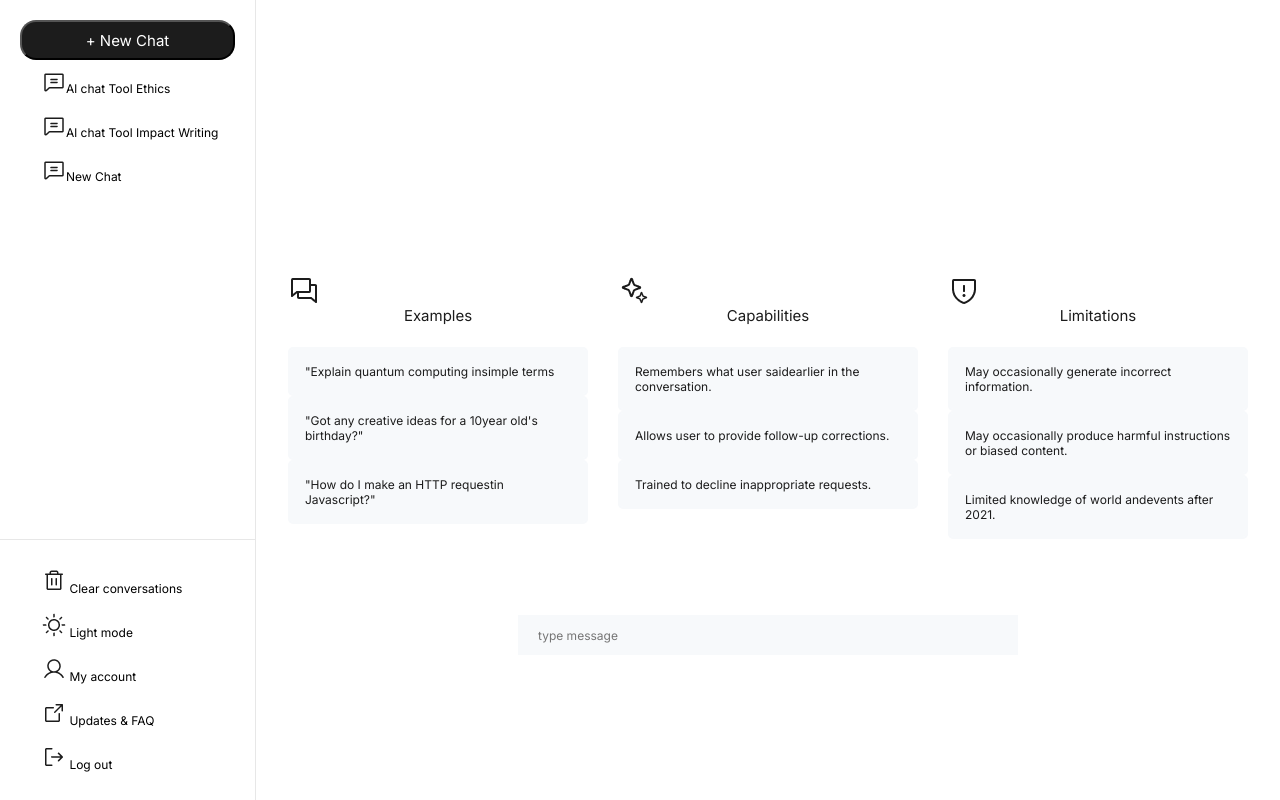
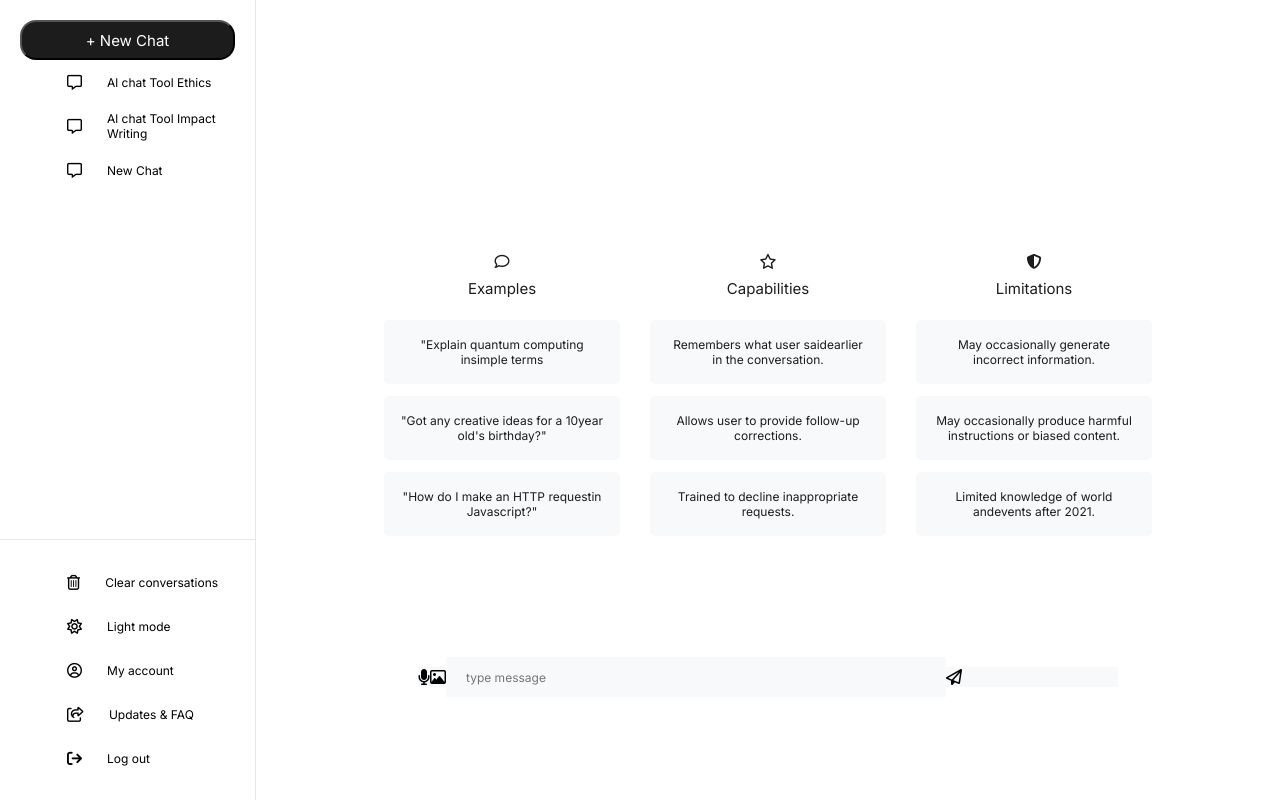
Before and after one commit to raulvv23/Senai-gpt, a plain HTML site: page chat/index.html in a window 1280 px wide. Drawn offline with Linux system fonts and the light colour scheme.

Commit message:
pagina de chat em andamento

```diff
--- a/chat/index.html
+++ b/chat/index.html
@@ -4,6 +4,8 @@
 
         <title>Layout 1</title>
         <link rel="stylesheet" href="style.css">
+        <script src="https://kit.fontawesome.com/742df96bb5.js" crossorigin="anonymous"></script>
+
     </head>
 
     <body class="container">
@@ -12,17 +14,17 @@
 
             <div class="top">
                 <button class="btn1">+ New Chat</button>
-                <button class="btn"> <img src="../assets-icones/ChatText (2).png" alt="icon">Al chat Tool Ethics</button>
-                <button class="btn"> <img src="../assets-icones/ChatText (2).png" alt="icone">Al chat Tool Impact Writing</button>
-                <button class="btn">  <img src="../assets-icones/ChatText (2).png" alt="icone">New Chat</button>
+                <button class="btn"> <i class="fa-regular fa-message"></i> Al chat Tool Ethics</button>
+                <button class="btn">  <i class="fa-regular fa-message"></i>Al chat Tool Impact Writing</button>
+                <button class="btn">   <i class="fa-regular fa-message"></i>New Chat</button>
             </div>
 
             <div class="bottom">
-                <button class="btn"><img src="../assets-icones/IconSet (1).png" alt=""> Clear conversations</button>
-                <button class="btn"><img src="../assets-icones/IconSet (2).png" alt=""> Light mode</button>
-                <button class="btn"><img src="../assets-icones/IconSet (3).png" alt=""> My account</button>
-                <button class="btn"><img src="../assets-icones/IconSet (4).png" alt=""> Updates & FAQ</button>
-                <button class="btn"><img src="../assets-icones/IconSet (5).png" alt=""> Log out</button>
+                <button class="btn"> <i class="fa-regular fa-trash-can"></i>Clear conversations</button>
+                <button class="btn"> <i class="fa-regular fa-sun"></i> Light mode</button>
+                <button class="btn"> <i class="fa-regular fa-circle-user"></i> My account</button>
+                <button class="btn"> <i class="fa-regular fa-share-from-square"></i> Updates & FAQ</button>
+                <button class="btn"> <i class="fa-solid fa-arrow-right-from-bracket"></i>Log out</button>
             </div>
 
         </aside>
@@ -35,7 +37,7 @@
 
                 <div class="sec">
 
-                    <img src="../assets-icones/IconSet (8).png" alt="icone">
+                    <span class="sec-p"><i class="fa-regular fa-comment"></i></span>
                     <p class="t1">Examples</p>
                     <p class="text">"Explain quantum computing insimple terms</p>
                     <p class="text">"Got any creative ideas for a 10year old's birthday?"</p>
@@ -44,7 +46,7 @@
                 </div>
 
                 <div class="sec">
-                    <img src="../assets-icones/IconSet (6).png" alt="icone">
+                    <span class="sec-p"> <i class="fa-regular fa-star"></i></span>
                     <p class="t1">Capabilities</p>
                     <p class="text">Remembers what user saidearlier in the conversation.</p>
                     <p class="text">Allows user to provide follow-up corrections.</p>
@@ -53,7 +55,7 @@
                 </div>
 
                 <div class="sec">
-                    <img src="../assets-icones/IconSet (7).png" alt="icone">
+                    <span class="sec-p"><i class="fa-solid fa-shield-halved"></i></span>
                     <p class="t1">Limitations</p>
                     <p class="text">May occasionally generate incorrect information.</p>
                     <p class="text">May occasionally produce harmful instructions or biased content.</p>
@@ -65,7 +67,14 @@
 
             </div>
 
-            <input class="inpt" type="text" placeholder="type message" >
+
+            <div class="container-inpt">
+                <i class="fa-solid fa-microphone"></i>
+                <i class="fa-regular fa-image"></i>
+                <input class="inpt" type="text" placeholder="type message" >
+                <i class="fa-regular fa-paper-plane"></i>
+
+            </div>
 
 
 
--- a/chat/style.css
+++ b/chat/style.css
@@ -38,9 +38,10 @@
 .logo{
 
     background-image: url(../assets/Chat.png);
+    justify-content: center;
     width: 444px;
     height: 101px;
-    margin-top: 13%;
+    margin-top: 11%;
 
 
 }
@@ -91,16 +92,27 @@
     font-size: 12px;
     font-weight: 400;
     padding-left: 22px;
+    display: flex;
+    align-items: center;
 
 }
 
+.btn i{
+
+    font-size: 15px;
+    padding: 25px;
+}
+
+
+
 .container-sec{
 
-
+    max-width: 75%;
     background-color: white;
     height: 300px;
     display: flex;
     margin-top: 40px;
+    text-align: center;
 
 }
 
@@ -135,6 +147,7 @@
 
 .text{
     padding-bottom: 16px;
+    margin-bottom: 12px;
     font-size: 12px;
     background-color: #F7F9FB;
     padding: 15px;
@@ -156,4 +169,23 @@
     margin-bottom: 40px;
     margin-top: 41px;
 
+
 }
+
+.sec-p i{
+    text-align: center;
+    padding-bottom: 10px;
+    font-size: 15px;
+
+}
+
+.container-inpt {
+    display: flex;
+    align-items: center;
+    background-color:  #F7F9FB;
+    width: 700px;
+    height: 20px;
+    margin: auto;
+
+
+}
```
Also changed, not shown: assets-icones/IconSet (10).png (added), assets-icones/IconSet (11).png (added), assets-icones/IconSet (9).png (added).
